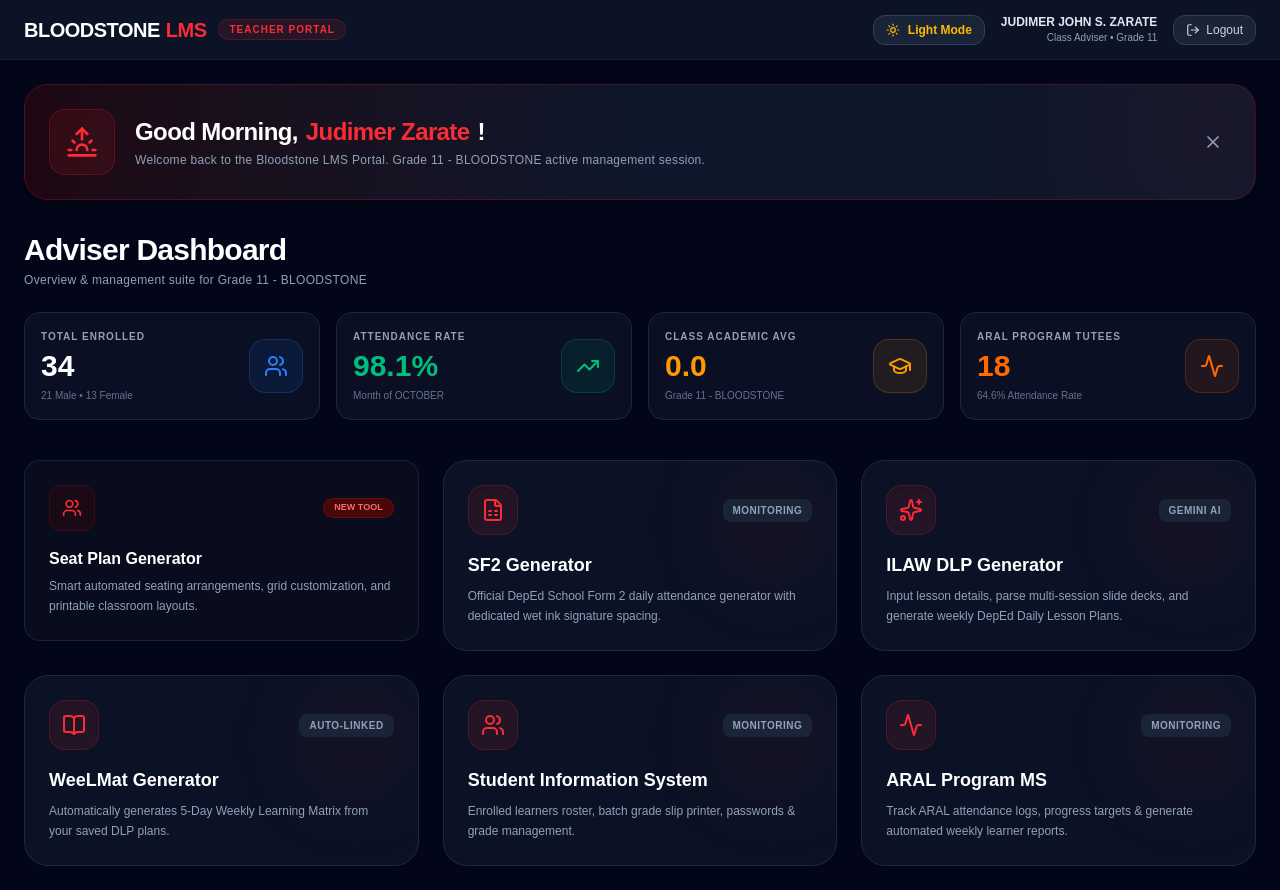
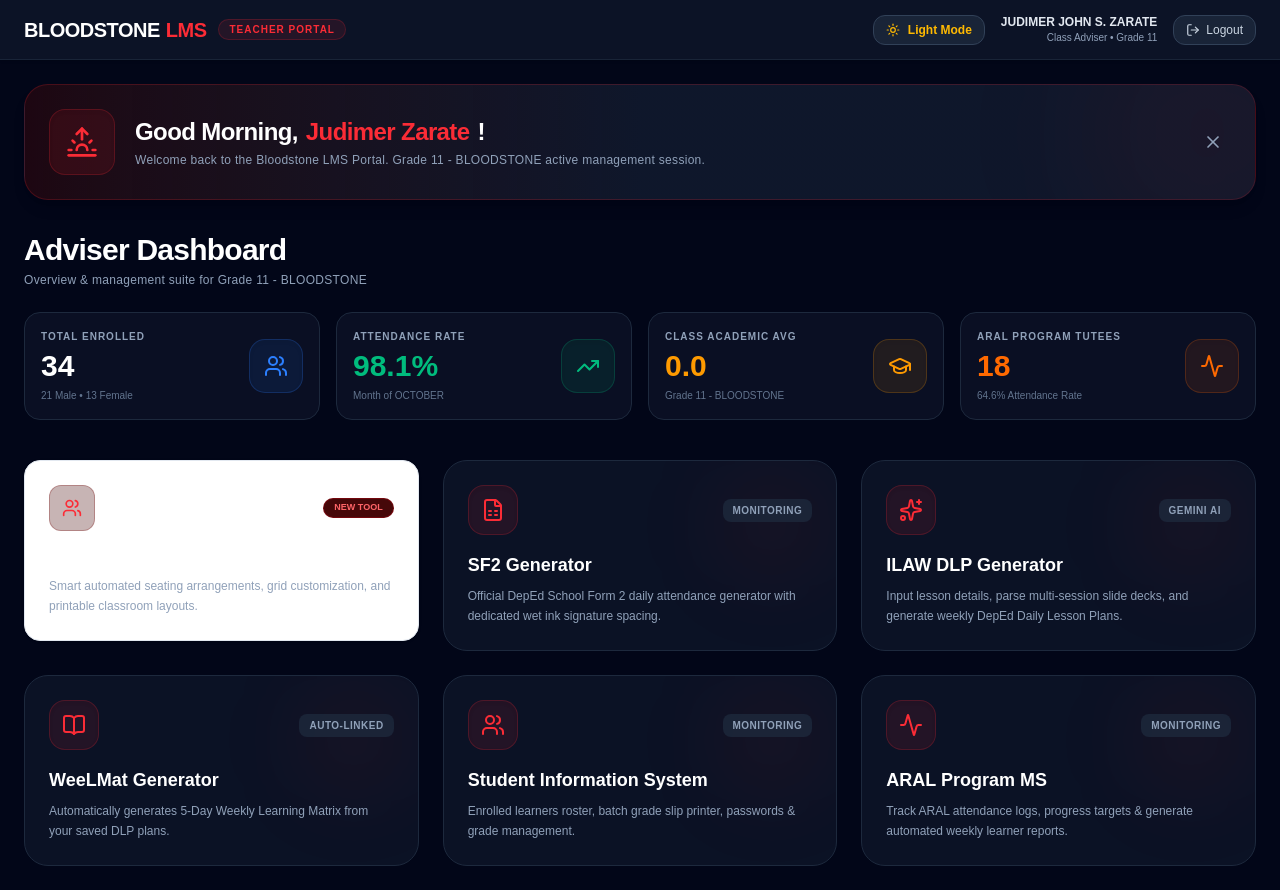
Before and after one commit to jszarate-svg/bloodstone-lms, a Next.js app: page /teacher in a window 1280 px wide. Built offline with nearby package versions, Linux system fonts and the light colour scheme.

Commit message:
Fix Light Mode background on Seat Plan Generator card

```diff
--- a/app/teacher/page.tsx
+++ b/app/teacher/page.tsx
@@ -638,7 +638,7 @@ export default function TeacherDashboard() {
 
           {/* Seat Plan Generator Card */}
           <Link href="/teacher/seatplan" className="block">
-            <div className="bg-[#0b0e1e]/80 hover:bg-[#0f1329] border border-slate-800/80 hover:border-red-500/50 rounded-2xl p-6 space-y-4 transition cursor-pointer group">
+            <div className="bg-white dark:bg-[#0b0e1e]/80 hover:bg-slate-50 dark:hover:bg-[#0f1329] border border-slate-200 dark:border-slate-800/80 shadow-sm hover:border-red-500/50 rounded-2xl p-6 space-y-4 transition cursor-pointer group">
               <div className="flex items-center justify-between">
                 <div className="p-3 bg-red-950/30 border border-red-900/30 text-red-500 rounded-xl group-hover:bg-red-600 group-hover:text-white transition">
                   <Users className="w-5 h-5" />
@@ -1680,7 +1680,7 @@ export default function TeacherDashboard() {
 
           {/* Seat Plan Generator Card */}
           <Link href="/teacher/seatplan" className="block">
-            <div className="bg-[#0b0e1e]/80 hover:bg-[#0f1329] border border-slate-800/80 hover:border-red-500/50 rounded-2xl p-6 space-y-4 transition cursor-pointer group">
+            <div className="bg-white dark:bg-[#0b0e1e]/80 hover:bg-slate-50 dark:hover:bg-[#0f1329] border border-slate-200 dark:border-slate-800/80 shadow-sm hover:border-red-500/50 rounded-2xl p-6 space-y-4 transition cursor-pointer group">
               <div className="flex items-center justify-between">
                 <div className="p-3 bg-red-950/30 border border-red-900/30 text-red-500 rounded-xl group-hover:bg-red-600 group-hover:text-white transition">
                   <Users className="w-5 h-5" />
@@ -1858,7 +1858,7 @@ export default function TeacherDashboard() {
 
           {/* Seat Plan Generator Link Card */}
           <Link href="/teacher/seatplan" className="block">
-            <div className="bg-[#0b0e1e]/80 hover:bg-[#0f1329] border border-slate-800/80 hover:border-red-500/50 rounded-2xl p-6 space-y-4 transition cursor-pointer group">
+            <div className="bg-white dark:bg-[#0b0e1e]/80 hover:bg-slate-50 dark:hover:bg-[#0f1329] border border-slate-200 dark:border-slate-800/80 shadow-sm hover:border-red-500/50 rounded-2xl p-6 space-y-4 transition cursor-pointer group">
               <div className="flex items-center justify-between">
                 <div className="p-3 bg-red-950/30 border border-red-900/30 text-red-500 rounded-xl group-hover:bg-red-600 group-hover:text-white transition">
                   <Users className="w-5 h-5" />
```
